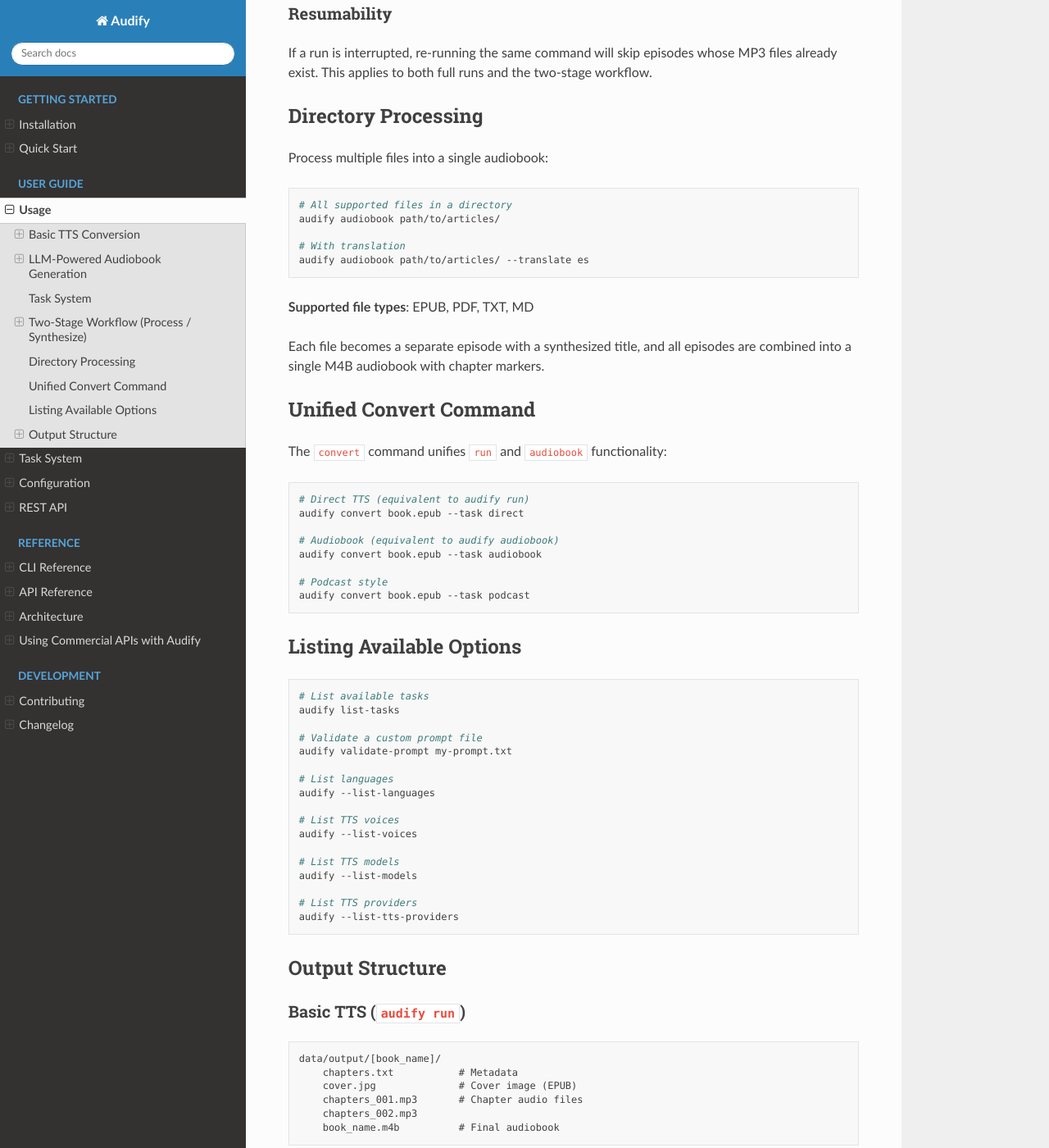
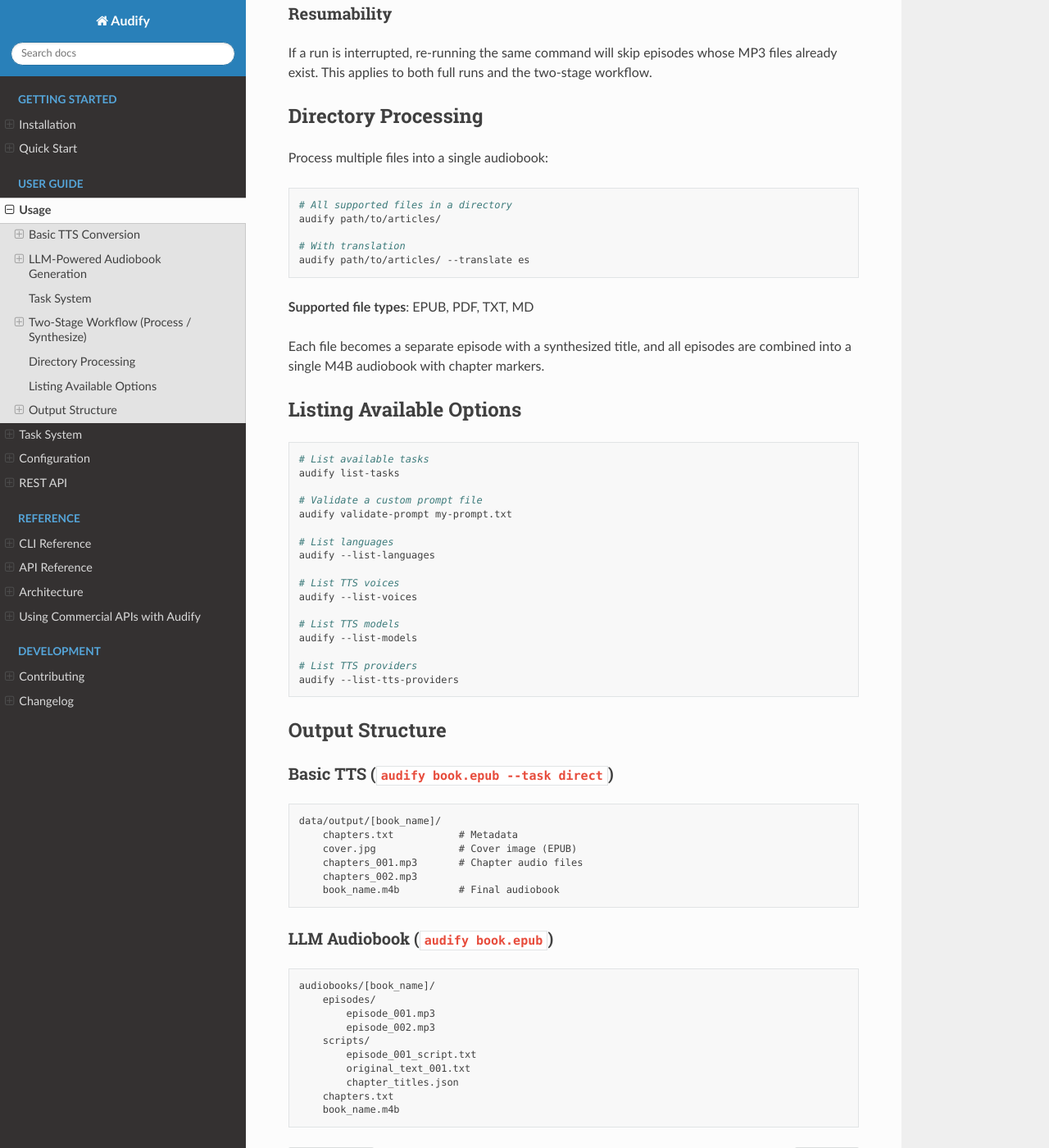
Before and after one commit to garciadias/audify, a Sphinx documentation site: the page built from docs/usage.md, in a window 1280 px wide and 1400 px high, scrolled down 2949 px. Shown: the whole window at 82% size. Built offline with Sphinx 7.4.7 and the Read the Docs theme 3.1.0, drawn with Linux system fonts in a browser that asks for light colours; some of the changed text lies outside the part shown.

Commit message:
fix: address second-round review findings
- docs/usage.md: replace invalid subcommands (audify run, audify
  audiobook, audify convert) with correct flat CLI (audify [OPTIONS]
  [PATH]) matching cli-reference.md and audify/cli.py
- audiobook_creator.py: append placeholder title to self.chapter_titles
  on empty-text early return to prevent index desync in M4B metadata;
  change %-style logger.warning to f-string for consistency
- tests: rewrite TOC counter test to call real
  _get_chapters_grouped_by_toc; make exception test trigger actual
  AttributeError via property; reload app module in version fallback
  test; replace hardcoded /tmp paths with safe placeholders (S108)
- docs/cli-reference.md: fix trailing spaces in table separator row

````diff
--- a/docs/usage.md
+++ b/docs/usage.md
@@ -5,23 +5,23 @@
 Convert ebooks directly to audio without LLM processing:
 
 ```bash
-# EPUB to audiobook
-audify run book.epub
+# EPUB to audiobook (direct TTS, no LLM)
+audify book.epub --task direct
 
 # PDF to audio
-audify run document.pdf
+audify document.pdf --task direct
 
 # Specify language (affects voice selection and TTS)
-audify run book.epub --language pt
+audify book.epub --task direct --language pt
 
 # Translate content (text is translated before TTS)
-audify run book.epub --translate es
+audify book.epub --task direct --translate es
 
 # Combined: source language with translation
-audify run book.epub --language en --translate es
+audify book.epub --task direct --language en --translate es
 
 # Choose TTS provider
-audify run book.epub --tts-provider openai
+audify book.epub --task direct --tts-provider openai
 ```
 
 ### Understanding --language and --translate
@@ -36,13 +36,13 @@
 
 ```bash
 # Translate an English book to Spanish audio
-audify run english-book.epub --language en --translate es
+audify english-book.epub --task direct --language en --translate es
 
 # Portuguese book to French audio
-audify run book.epub --language pt --translate fr
+audify book.epub --task direct --language pt --translate fr
 
 # Without source language specified, translation uses the autodetected language
-audify run mixed-language-book.epub --translate es
+audify mixed-language-book.epub --task direct --translate es
 ```
 
 ## LLM-Powered Audiobook Generation
@@ -50,20 +50,20 @@
 Use an LLM to transform text into engaging audiobook scripts before TTS:
 
 ```bash
-# Default audiobook style
-audify audiobook book.epub
+# Default audiobook style (--task audiobook is the default)
+audify book.epub
 
 # Limit chapters
-audify audiobook book.epub --max-chapters 5
+audify book.epub --max-chapters 5
 
 # Custom voice and language
-audify audiobook book.epub --voice af_bella --language en
+audify book.epub --voice af_bella --language en
 
 # With translation (LLM processes source text, then script is translated for synthesis)
-audify audiobook book.epub --translate pt
+audify book.epub --translate pt
 
 # Full workflow: extract as English, LLM processes English text, translate script to Spanish, synthesize
-audify audiobook book.epub --language en --translate es -m "api:deepseek/deepseek-chat"
+audify book.epub --language en --translate es -m "api:deepseek/deepseek-chat"
 ```
 
 :::{note}
@@ -74,16 +74,16 @@
 
 ```bash
 # DeepSeek (cost-effective)
-audify audiobook book.epub -m "api:deepseek/deepseek-chat"
+audify book.epub -m "api:deepseek/deepseek-chat"
 
 # Claude (high quality)
-audify audiobook book.epub -m "api:anthropic/claude-3-5-sonnet-20240620"
+audify book.epub -m "api:anthropic/claude-3-5-sonnet-20240620"
 
 # GPT-4
-audify audiobook book.epub -m "api:openai/gpt-4-turbo-preview"
+audify book.epub -m "api:openai/gpt-4-turbo-preview"
 
 # Gemini
-audify audiobook book.epub -m "api:gemini/gemini-1.5-pro"
+audify book.epub -m "api:gemini/gemini-1.5-pro"
 ```
 
 See [Commercial APIs](commercial-apis.md) for API key setup.
@@ -94,22 +94,22 @@
 
 ```bash
 # Audiobook style (default)
-audify audiobook book.epub --task audiobook
+audify book.epub --task audiobook
 
 # Podcast/lecture style
-audify audiobook book.epub --task podcast
+audify book.epub --task podcast
 
 # Summary
-audify audiobook book.epub --task summary
+audify book.epub --task summary
 
 # Guided meditation
-audify audiobook book.epub --task meditation
+audify book.epub --task meditation
 
 # Classroom lecture
-audify audiobook book.epub --task lecture
+audify book.epub --task lecture
 
 # Custom prompt file
-audify audiobook book.epub --prompt-file my-prompt.txt
+audify book.epub --prompt-file my-prompt.txt
 ```
 
 See [Tasks](tasks.md) for details on creating custom tasks.
@@ -121,12 +121,12 @@
 
 ```bash
 # Stage 1: Extract text and generate LLM scripts (no TTS)
-audify audiobook book.epub --process-only
+audify book.epub --process-only
 
 # Review or edit generated scripts in audiobooks/[book_name]/scripts/
 
 # Stage 2: Synthesise audio from saved scripts
-audify audiobook book.epub --synthesize-only
+audify book.epub --synthesize-only
 ```
 
 This is useful when:
@@ -149,30 +149,15 @@
 
 ```bash
 # All supported files in a directory
-audify audiobook path/to/articles/
+audify path/to/articles/
 
 # With translation
-audify audiobook path/to/articles/ --translate es
+audify path/to/articles/ --translate es
 ```
 
 **Supported file types**: EPUB, PDF, TXT, MD
 
 Each file becomes a separate episode with a synthesized title, and all episodes are combined into a single M4B audiobook with chapter markers.
-
-## Unified Convert Command
-
-The `convert` command unifies `run` and `audiobook` functionality:
-
-```bash
-# Direct TTS (equivalent to audify run)
-audify convert book.epub --task direct
-
-# Audiobook (equivalent to audify audiobook)
-audify convert book.epub --task audiobook
-
-# Podcast style
-audify convert book.epub --task podcast
-```
 
 ## Listing Available Options
 
@@ -198,7 +183,7 @@
 
 ## Output Structure
 
-### Basic TTS (`audify run`)
+### Basic TTS (`audify book.epub --task direct`)
 
 ```text
 data/output/[book_name]/
@@ -209,7 +194,7 @@
     book_name.m4b          # Final audiobook
 ```
 
-### LLM Audiobook (`audify audiobook`)
+### LLM Audiobook (`audify book.epub`)
 
 ```text
 audiobooks/[book_name]/
````
Also changed, not shown: docs/cli-reference.md (+1 -1 lines), 2 other files.
